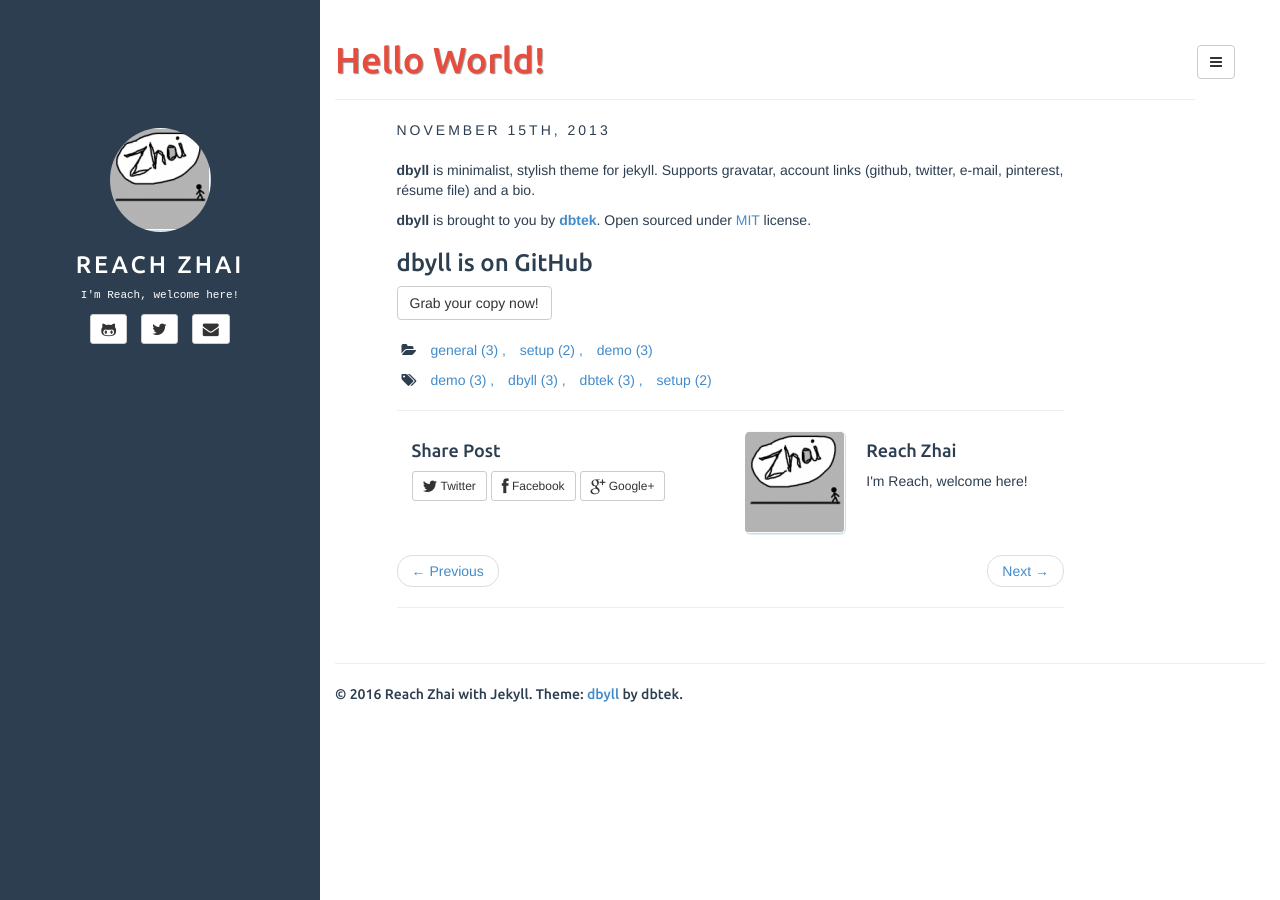
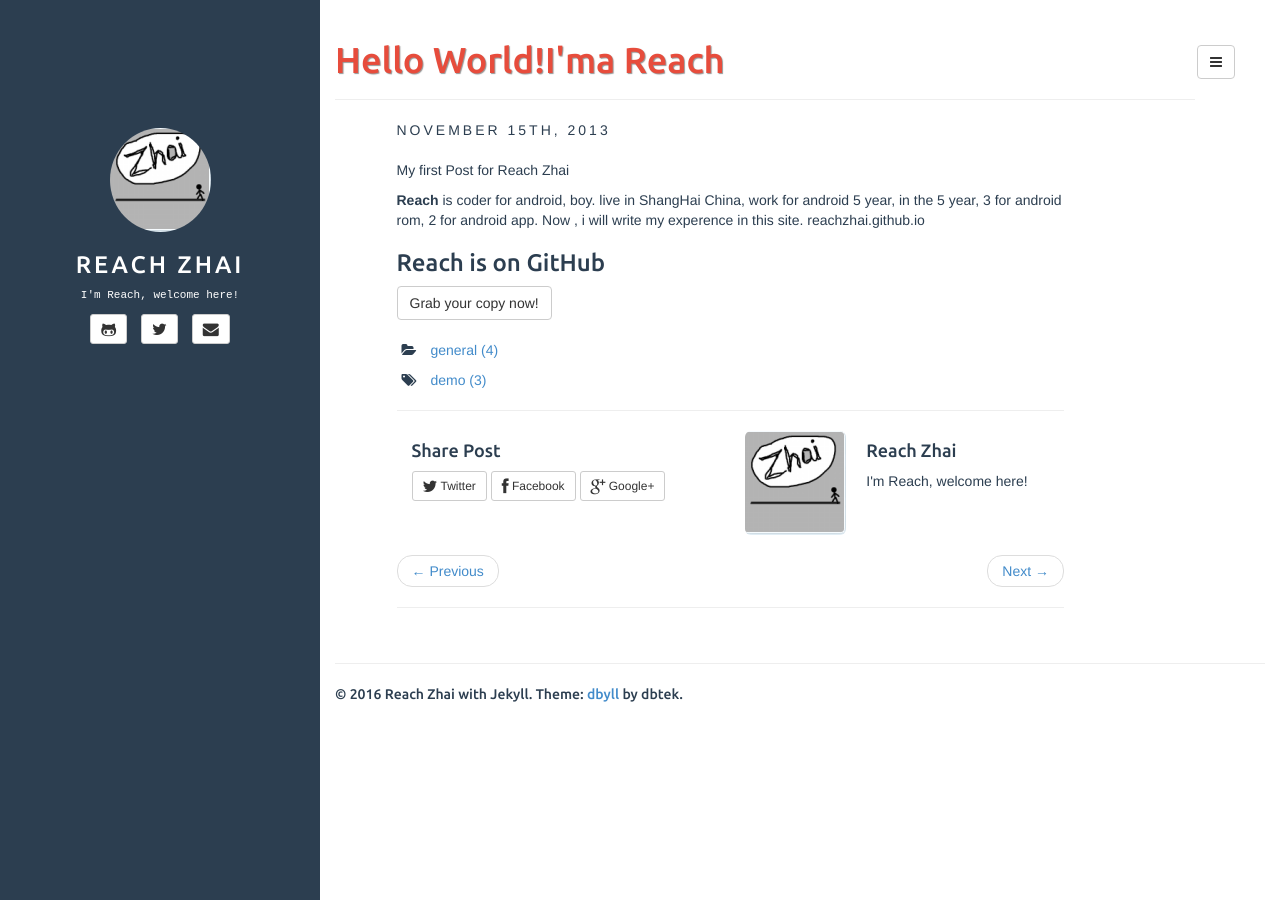
Before and after one commit to reachzhai/reachzhai.github.io, a Jekyll site: the page built from _posts/2013-11-15-hello-world.md, in a window 1280 px wide. Built offline with Jekyll 4.4.1, drawn with Linux system fonts in a browser that asks for light colours; comment, search, counter and statistics services are not loaded.

Commit message:
change tags and categories

```diff
--- a/_posts/2013-11-15-hello-world.md
+++ b/_posts/2013-11-15-hello-world.md
@@ -1,16 +1,19 @@
 ---
 layout: post
-title: Hello World!
-categories: [general, setup, demo]
-tags: [demo, dbyll, dbtek, setup]
+title: Hello World!I'ma Reach
+categories: [general]
+tags: [demo]
 fullview: true
 comments: true
 ---
 
-**dbyll** is minimalist, stylish theme for jekyll. Supports gravatar, account links (github, twitter, e-mail, pinterest, résume file) and a bio.
+My first Post for Reach Zhai
 
-**dbyll** is brought to you by **[dbtek](http://ismaildemirbilek.com)**. Open sourced under [MIT](http://opensource.org/licenses/MIT) license.
+**Reach** is coder for android, boy. live in ShangHai China, work for android 5 year, in the 5 year, 3 for android rom, 2 for android app.
+Now , i will write my experence in this site. reachzhai.github.io
 
-### dbyll is on GitHub
 
-<a class="btn btn-default" href="https://github.com/dbtek/dbyll">Grab your copy now!</a>
+
+### Reach is on GitHub
+
+<a class="btn btn-default" href="https://github.com/reachzhai">Grab your copy now!</a>
```
Also changed, not shown: _posts/2013-11-14-sample-2.md (+2 -2 lines), _posts/2013-11-15-configuration.md (+2 -2 lines), _posts/2016-05-31-Welcome_Android_N.md (+1 -2 lines).
